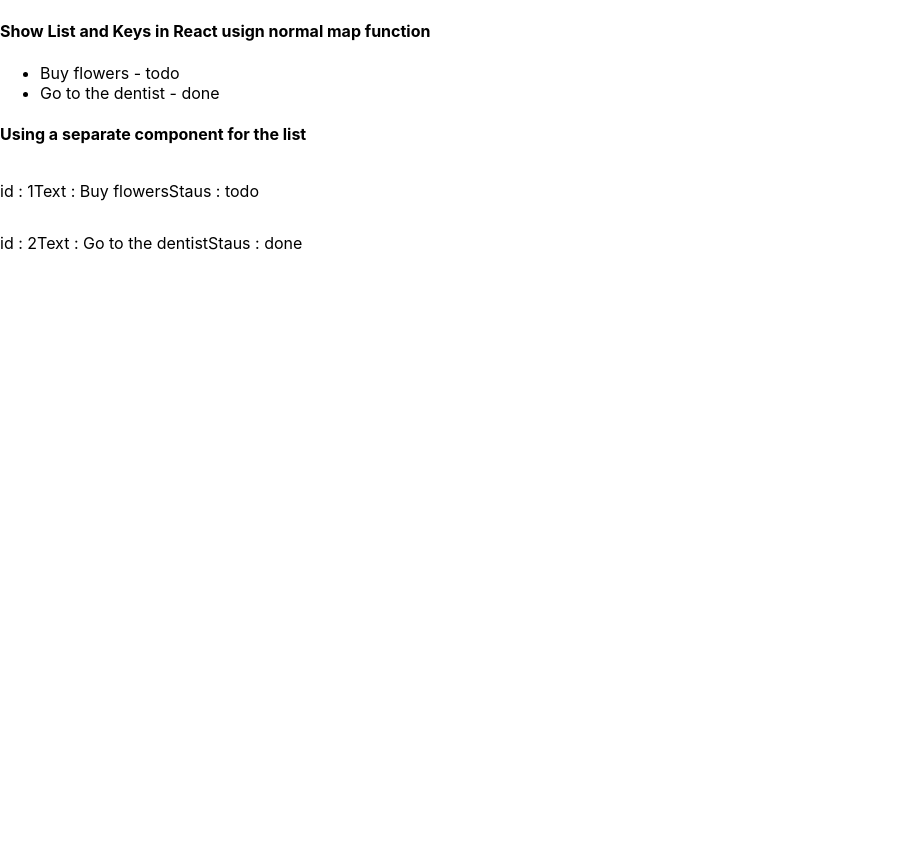
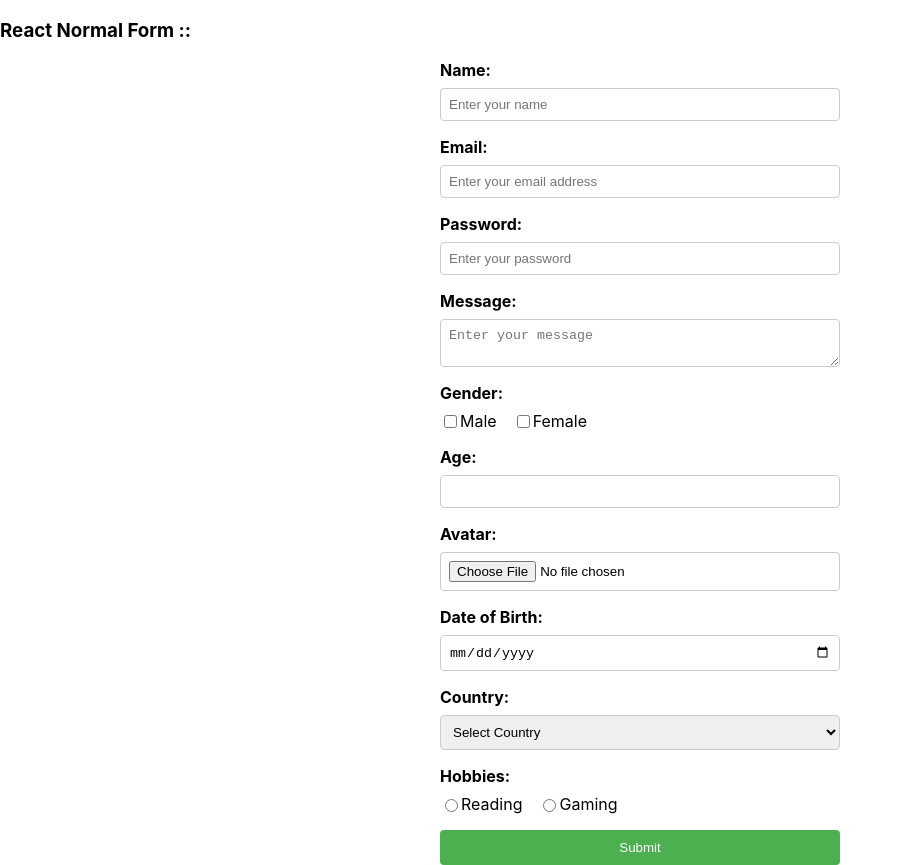
Before and after one commit to Mim-Hakkani/React_all_in_One, a React (Create React App) app: page / in a window 1280 px wide. Shown: the whole page, without its empty margins (0-903 px from the left). Before the commit the page ends 800 px from the top, so only its background shows below. Built offline with nearby package versions, Linux system fonts and the light colour scheme.

Commit message:
react normal form design

```diff
--- a/src/App.js
+++ b/src/App.js
@@ -6,6 +6,7 @@ import PropsInReact from './components/Props/PropsInReact';
 import BarcodeScanner from './components/barcodeGenerator/BarcodeScanner';
 import BarcodeScanner2 from './components/barcodeGenerator/BarcodeScanner2';
 import ConditionalRendering from './components/conditionalRendering/ConditionalRendering';
+import NormalForm from './components/form/NormalForm';
 import ReactEvents from './components/reactEvents/ReactEvents';
 
 function App() {
@@ -46,7 +47,12 @@ function App() {
 
       {/* List and keys example  */}
 
-      <ListAndKeys />
+      {/* <ListAndKeys /> */}
+
+
+      {/* react form examle  */}
+
+      <NormalForm />
 
     </div>
   );
--- /dev/null
+++ b/src/components/form/NormalForm.js
@@ -0,0 +1,240 @@
+import React, { useState } from 'react';
+
+const formStyle = {
+  display: 'flex',
+  flexDirection: 'column',
+  maxWidth: '400px',
+  margin: '0 auto',
+};
+
+const labelStyle = {
+  marginBottom: '8px',
+  fontWeight: 'bold',
+};
+
+const inputStyle = {
+  padding: '8px',
+  marginBottom: '16px',
+  borderRadius: '4px',
+  border: '1px solid #ccc',
+};
+
+const selectStyle = {
+  padding: '8px',
+  marginBottom: '16px',
+  borderRadius: '4px',
+  border: '1px solid #ccc',
+};
+
+const checkboxGroupStyle = {
+  display: 'flex',
+  marginBottom: '16px',
+};
+
+const checkboxLabelStyle = {
+  display: 'flex',
+  alignItems: 'center',
+  marginRight: '16px',
+};
+
+const submitButtonStyle = {
+  backgroundColor: '#4CAF50',
+  color: 'white',
+  padding: '10px 20px',
+  border: 'none',
+  borderRadius: '4px',
+  cursor: 'pointer',
+};
+
+function NormalForm() {
+  const [name, setName] = useState('');
+  const [email, setEmail] = useState('');
+  const [password, setPassword] = useState('');
+  const [message, setMessage] = useState('');
+  const [gender, setGender] = useState('');
+  const [age, setAge] = useState('');
+  const [avatar, setAvatar] = useState(null);
+  const [dob, setDob] = useState('');
+  const [country, setCountry] = useState('');
+   const [hobby, setHobby] = useState('');
+
+  const handleFormSubmit = (e) => {
+    e.preventDefault();
+    // Handle form submission logic here
+    // You can access the form values through state variables (name, email, etc.)
+  };
+
+
+
+  return (
+<div>
+    <h3>React Normal Form :: </h3>
+    <form style={formStyle} onSubmit={handleFormSubmit}>
+      <label style={labelStyle} htmlFor="name">
+        Name:
+      </label>
+      <input
+        style={inputStyle}
+        type="text"
+        id="name"
+        name="name"
+        placeholder="Enter your name"
+        value={name}
+        onChange={(e) => setName(e.target.value)}
+        required
+      />
+
+      <label style={labelStyle} htmlFor="email">
+        Email:
+      </label>
+      <input
+        style={inputStyle}
+        type="email"
+        id="email"
+        name="email"
+        placeholder="Enter your email address"
+        value={email}
+        onChange={(e) => setEmail(e.target.value)}
+        required
+      />
+
+      <label style={labelStyle} htmlFor="password">
+        Password:
+      </label>
+      <input
+        style={inputStyle}
+        type="password"
+        id="password"
+        name="password"
+        placeholder="Enter your password"
+        value={password}
+        onChange={(e) => setPassword(e.target.value)}
+        required
+      />
+
+      <label style={labelStyle} htmlFor="message">
+        Message:
+      </label>
+      <textarea
+        style={inputStyle}
+        id="message"
+        name="message"
+        placeholder="Enter your message"
+        value={message}
+        onChange={(e) => setMessage(e.target.value)}
+      ></textarea>
+
+      <label style={labelStyle}>Gender:</label>
+      <div style={checkboxGroupStyle}>
+        <label style={checkboxLabelStyle} htmlFor="male">
+          <input
+            type="checkbox"
+            id="male"
+            name="gender"
+            value="male"
+            checked={gender === 'male'}
+            onChange={(e) => setGender(e.target.checked ? 'male' : '')}
+          />
+          Male
+        </label>
+        <label style={checkboxLabelStyle} htmlFor="female">
+          <input
+            type="checkbox"
+            id="female"
+            name="gender"
+            value="female"
+            checked={gender === 'female'}
+            onChange={(e) => setGender(e.target.checked ? 'female' : '')}
+          />
+          Female
+        </label>
+      </div>
+
+      <label style={labelStyle} htmlFor="age">
+        Age:
+      </label>
+      <input
+        style={inputStyle}
+        type="number"
+        id="age"
+        name="age"
+        min="18"
+        max="99"
+        value={age}
+        onChange={(e) => setAge(e.target.value)}
+      />
+
+      <label style={labelStyle} htmlFor="avatar">
+        Avatar:
+      </label>
+      <input
+        style={inputStyle}
+        type="file"
+        id="avatar"
+        name="avatar"
+        onChange={(e) => setAvatar(e.target.files[0])}
+      />
+
+      <label style={labelStyle} htmlFor="dob">
+        Date of Birth:
+      </label>
+      <input
+        style={inputStyle}
+        type="date"
+        id="dob"
+        name="dob"
+        value={dob}
+        onChange={(e) => setDob(e.target.value)}
+      />
+
+      <label style={labelStyle} htmlFor="country">
+        Country:
+      </label>
+      <select
+        style={selectStyle}
+        id="country"
+        name="country"
+        value={country}
+        onChange={(e) => setCountry(e.target.value)}
+      >
+        <option value="">Select Country</option>
+        <option value="us">United States</option>
+        <option value="ca">Canada</option>
+        <option value="uk">United Kingdom</option>
+        <option value="au">Australia</option>
+        <option value="jp">Japan</option>
+      </select>
+
+      <label style={labelStyle}>Hobbies:</label>
+      <div style={checkboxGroupStyle}>
+        <label style={checkboxLabelStyle} htmlFor="hobby1">
+          <input
+            type="radio"
+            id="hobby1"
+            name="hobbies"
+            value="reading"
+            checked={hobby === 'reading'}
+            onChange={(e) => setHobby(e.target.checked ? 'reading' : '')}
+          />
+          Reading
+        </label>
+        <label style={checkboxLabelStyle} htmlFor="hobby2">
+          <input
+            type="radio"
+            id="hobby2"
+            name="hobbies"
+            value="gaming"
+            checked={hobby === 'gaming'}
+            onChange={(e) => setHobby(e.target.checked ? 'gaming' : '')}
+          />
+          Gaming
+        </label>
+      </div>
+
+      <input type="submit" value="Submit" style={submitButtonStyle} />
+    </form>
+</div>
+  );
+}
+
+export default NormalForm;
```
Also changed, not shown: src/components/form/ReactHookForm.js (added, +11 -0 lines), src/components/form/ForminHooks.js (added), src/components/form/formNote.txt (added).
